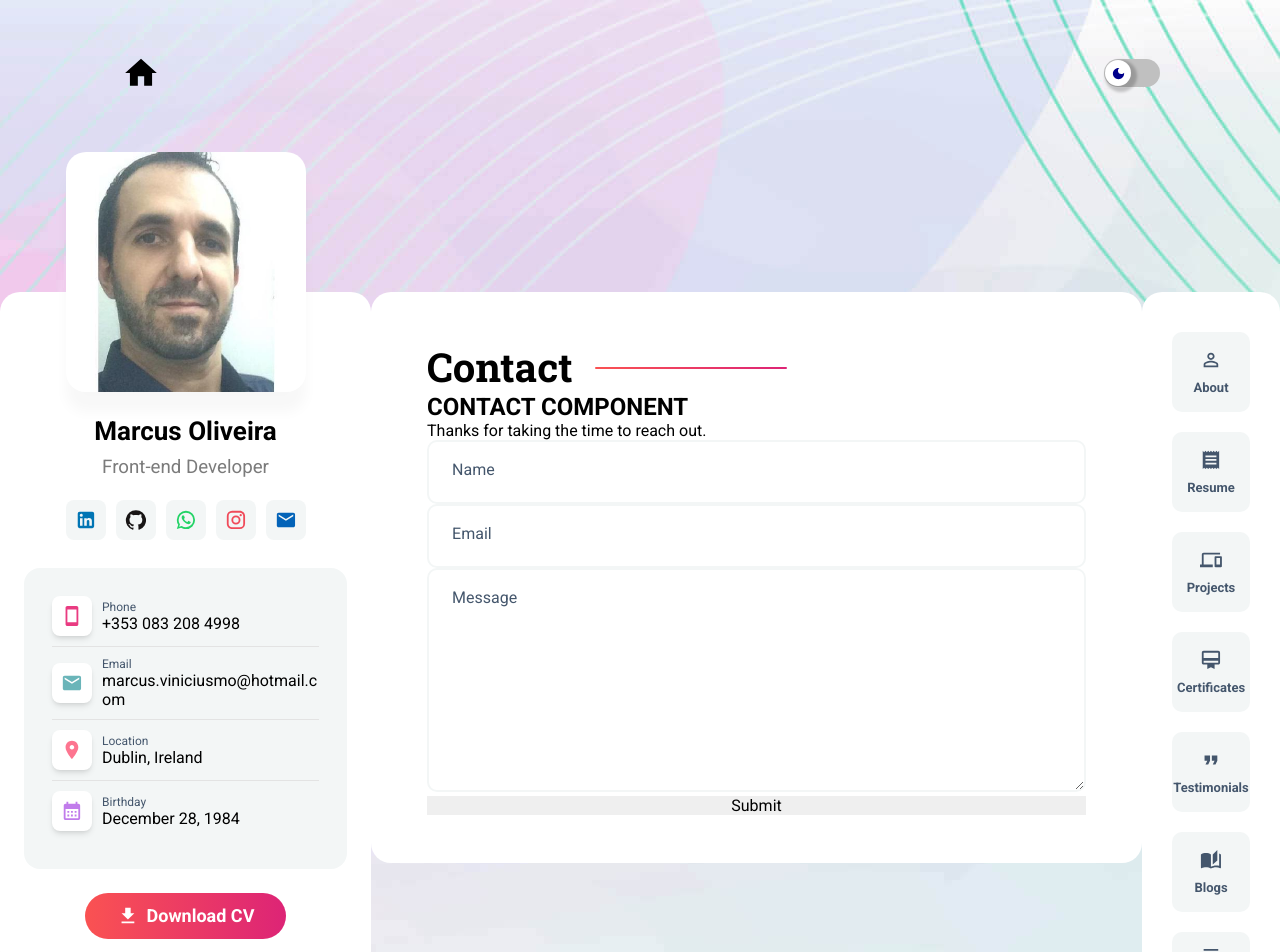
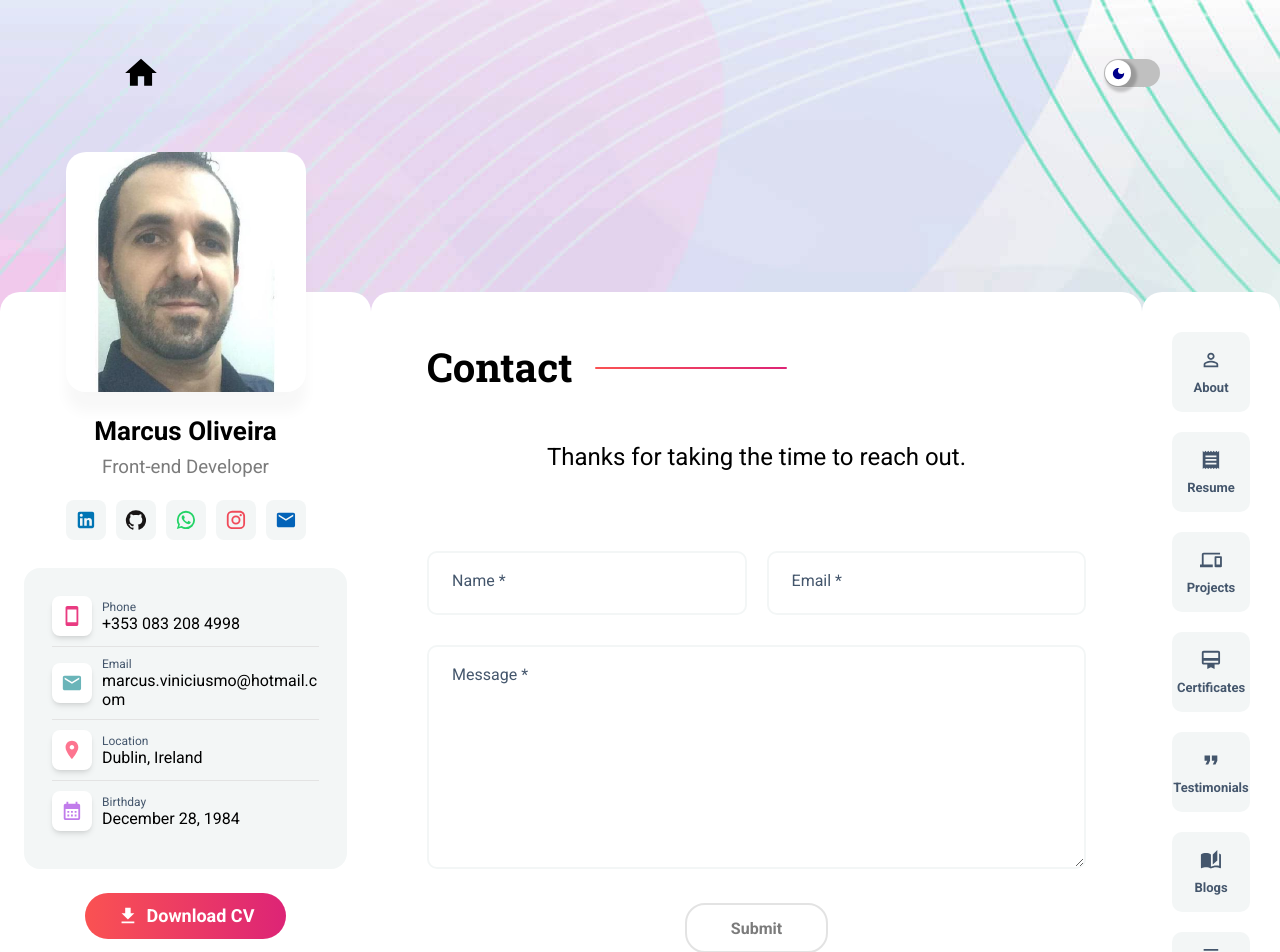
Before and after one commit to marcusviniciusmo/My_Portfolio__, a React (Vite) app in the folder frontend/: page /contact in a window 1280 px wide. Shown: the top 952 px of the page. Built offline with nearby package versions, Linux system fonts and the light colour scheme.

Commit message:
Contact component styling

```diff
--- a/frontend/src/@types/styles.d.ts
+++ b/frontend/src/@types/styles.d.ts
@@ -33,6 +33,9 @@ export type defaultTheme = {
     textLabelTextarea: string;
     borderTextarea: string;
     borderTextareaFocused: string;
+
+    borderButtonSubmit: string;
+    textButton: string;
   };
 };
 
--- a/frontend/src/components/Contact/index.tsx
+++ b/frontend/src/components/Contact/index.tsx
@@ -1,17 +1,31 @@
 import { TitleContentPage } from '../TitleContentPage';
 import { Input } from '../Input';
 import { Textarea } from '../Textarea';
+import {
+  ContactContainer,
+  Text,
+  ContactForm,
+  ContactInputs,
+  SubmitButton,
+} from './styles';
 
 export function Contact() {
   return (
-    <div className="contentContainer">
+    <ContactContainer className="contentContainer">
       <TitleContentPage title="Contact" left="16.8" />
-      <h1>CONTACT COMPONENT</h1>
-      <p>Thanks for taking the time to reach out.</p>
-      <Input placeholder="Name" />
-      <Input placeholder="Email" />
-      <Textarea placeholder="Message" />
-      <button>Submit</button>
-    </div>
+
+      <ContactForm>
+        <Text>Thanks for taking the time to reach out.</Text>
+
+        <ContactInputs>
+          <Input placeholder="Name" />
+          <Input placeholder="Email" />
+        </ContactInputs>
+
+        <Textarea placeholder="Message" />
+
+        <SubmitButton>Submit</SubmitButton>
+      </ContactForm>
+    </ContactContainer>
   );
 }
--- /dev/null
+++ b/frontend/src/components/Contact/styles.ts
@@ -0,0 +1,44 @@
+import styled from 'styled-components';
+
+export const ContactContainer = styled.div``;
+
+export const Text = styled.h1`
+  font-weight: normal;
+  text-align: center;
+  margin-bottom: 5rem;
+  word-break: break-all;
+`;
+
+export const ContactForm = styled.form`
+  margin-top: 5rem;
+  display: flex;
+  flex-direction: column;
+  gap: 3rem;
+`;
+
+export const ContactInputs = styled.div`
+  width: 100%;
+  display: flex;
+  gap: 2rem;
+`;
+
+export const SubmitButton = styled.button`
+  background: ${({ theme }) => theme.colors.background};
+  color: ${({ theme }) => theme.colors.textButton};
+  border: 2px solid ${({ theme }) => theme.colors.borderButtonSubmit};
+  font-weight: bold;
+  width: 14.3rem;
+  height: 5rem;
+  padding: 1rem 2.5rem;
+  border-radius: 2rem;
+  margin: 0 auto;
+
+  &:hover {
+    background: linear-gradient(
+      to right,
+      var(--gradientHoverBackgroundFrom),
+      var(--gradientHoverBackgroundTo)
+    );
+    color: var(--textWhite);
+  }
+`;
--- a/frontend/src/components/Input/index.tsx
+++ b/frontend/src/components/Input/index.tsx
@@ -7,6 +7,7 @@ interface InputProps {
 
 export function Input({ placeholder }: InputProps) {
   const [value, setValue] = useState('');
+  const [focused, setFocused] = useState(false);
 
   return (
     <InputContainer className="fieldContainer">
@@ -16,8 +17,12 @@ export function Input({ placeholder }: InputProps) {
         value={value}
         required
         onChange={(e) => setValue(e.target.value)}
+        onFocus={() => setFocused(true)}
+        onBlur={() => setFocused(false)}
       />
-      <Label className="fieldLabel">{placeholder}</Label>
+      <Label className="fieldLabel">
+        {focused || value ? placeholder : placeholder + ' *'}
+      </Label>
     </InputContainer>
   );
 }
--- a/frontend/src/components/Textarea/index.tsx
+++ b/frontend/src/components/Textarea/index.tsx
@@ -7,6 +7,7 @@ interface TextareaProps {
 
 export function Textarea({ placeholder }: TextareaProps) {
   const [value, setValue] = useState('');
+  const [focused, setFocused] = useState(false);
 
   return (
     <TextareaContainer className="fieldContainer">
@@ -16,8 +17,12 @@ export function Textarea({ placeholder }: TextareaProps) {
         value={value}
         required
         onChange={(e) => setValue(e.target.value)}
+        onFocus={() => setFocused(true)}
+        onBlur={() => setFocused(false)}
       />
-      <Label className="fieldLabel">{placeholder}</Label>
+      <Label className="fieldLabel">
+        {focused || value ? placeholder : placeholder + ' *'}
+      </Label>
     </TextareaContainer>
   );
 }
--- a/frontend/src/styles/global.ts
+++ b/frontend/src/styles/global.ts
@@ -98,6 +98,7 @@ export const GlobalStyle = createGlobalStyle`
 
   &.fieldContainer {
     background: ${({ theme }) => theme.colors.background};
+    flex: 1;
     position: relative;
   }
 
--- a/frontend/src/styles/themes/dark.ts
+++ b/frontend/src/styles/themes/dark.ts
@@ -34,5 +34,8 @@ export const DarkTheme: defaultTheme = {
     textLabelTextarea: '#A6A6A6',
     borderTextarea: '#212425',
     borderTextareaFocused: '#3D3A3A',
+
+    borderButtonSubmit: '#3D3A3A',
+    textButton: '#A6A6A6',
   },
 };
--- a/frontend/src/styles/themes/light.ts
+++ b/frontend/src/styles/themes/light.ts
@@ -34,5 +34,8 @@ export const LightTheme: defaultTheme = {
     textLabelTextarea: '#44566C',
     borderTextarea: '#F3F6F6',
     borderTextareaFocused: '#E3E3E3',
+
+    borderButtonSubmit: '#E3E3E3',
+    textButton: '#7B7B7B',
   },
 };
```
